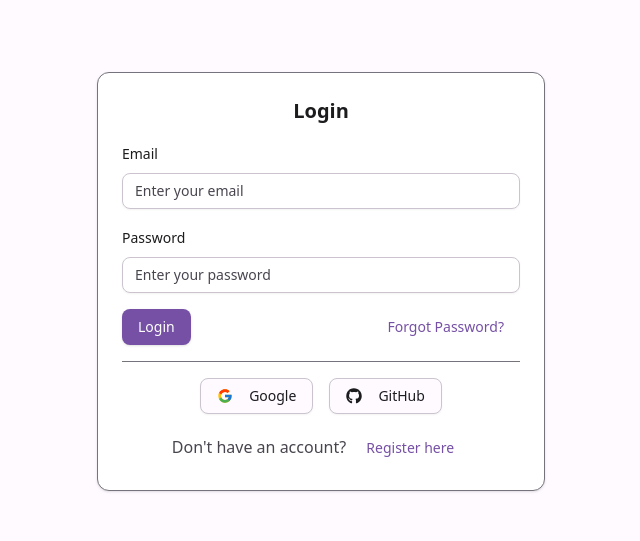
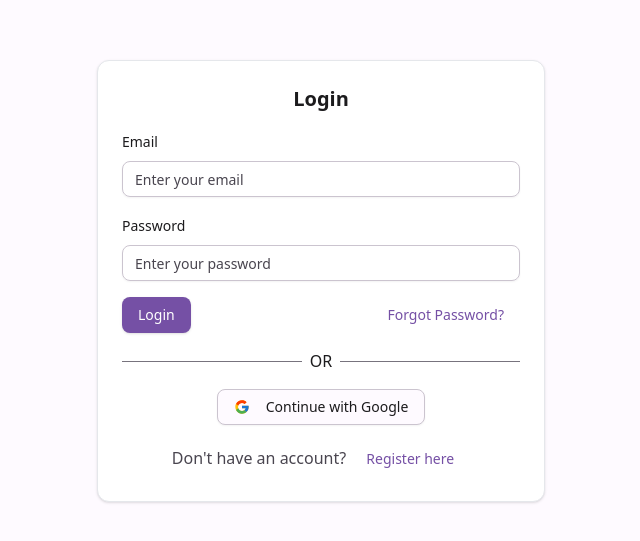
Before and after one commit to bidursapkota00/codeyalaya-web-frontend, a Next.js app: page /login in a window 1280 px wide. Shown: the part 119-660 px from the top of the page, without its empty margins (319-959 px from the left). Built offline with nearby package versions, Linux system fonts and the light colour scheme; no server answers.

Commit message:
something

```diff
--- a/src/app/(auth)/forget-password/page.tsx
+++ b/src/app/(auth)/forget-password/page.tsx
@@ -48,6 +48,7 @@ export default function Forget() {
       setIsSent(true);
       setTimer(60);
     } catch (error) {
+      console.log(error);
       setError("email", { message: "Failed to send reset email" });
     }
   };
--- a/src/app/(auth)/login/form.tsx
+++ b/src/app/(auth)/login/form.tsx
@@ -19,7 +19,6 @@ import { Input } from "@/components/ui/input";
 import { Button } from "@/components/ui/button";
 import { Alert } from "@/components/ui/alert";
 import Social from "@/app/(auth)/social";
-import { Separator } from "@/components/ui/separator";
 
 const schema = z.object({
   email: z.string().email("Valid email is required"),
@@ -138,7 +137,6 @@ export default function LoginForm() {
             Forgot Password?
           </Button>
         </div>
-        <Separator />
 
         <Social setError={setError} />
       </form>
--- a/src/app/(auth)/login/page.tsx
+++ b/src/app/(auth)/login/page.tsx
@@ -10,7 +10,7 @@ export const metadata: Metadata = {
 export default function LoginPage() {
   return (
     <div className="min-h-screen flex items-center justify-center bg-background">
-      <Card className="w-full max-w-md p-6 space-y-4">
+      <Card className="w-full max-w-md p-6 space-y-4  mt-8 mb-8">
         <h2 className="text-center text-xl font-semibold">Login</h2>
         <Form />
         <Already url="/register" />
--- a/src/app/(auth)/register/form.tsx
+++ b/src/app/(auth)/register/form.tsx
@@ -17,7 +17,6 @@ import { Input } from "@/components/ui/input";
 import { Button } from "@/components/ui/button";
 import { Alert } from "@/components/ui/alert";
 import Social from "@/app/(auth)/social";
-import { Separator } from "@/components/ui/separator";
 
 const schema = z
   .object({
@@ -37,7 +36,7 @@ const schema = z
     path: ["confirmPassword"],
   });
 
-type FormData = z.infer<typeof schema>;
+export type FormData = z.infer<typeof schema>;
 
 export default function RegisterPage() {
   const router = useRouter();
@@ -180,8 +179,6 @@ export default function RegisterPage() {
           {isSubmitting ? "Registering..." : "Register"}
         </Button>
 
-        <Separator />
-
         <Social setError={setError} />
       </form>
     </Form>
--- a/src/app/(auth)/register/page.tsx
+++ b/src/app/(auth)/register/page.tsx
@@ -10,7 +10,7 @@ export const metadata: Metadata = {
 export default function LoginPage() {
   return (
     <div className="min-h-screen flex items-center justify-center bg-background">
-      <Card className="w-full max-w-md p-6 space-y-4">
+      <Card className="w-full max-w-md p-6 space-y-4 mt-8 mb-8">
         <h2 className="text-center text-xl font-semibold">Register</h2>
         <Form />
         <Already url="/login" />
--- a/src/app/(auth)/social.tsx
+++ b/src/app/(auth)/social.tsx
@@ -1,9 +1,9 @@
 import React from "react";
 import { useRouter } from "next/navigation";
 import { FcGoogle } from "react-icons/fc";
-import { FaGithub } from "react-icons/fa";
 import { Button } from "@/components/ui/button";
 import { UseFormSetError } from "react-hook-form";
+import { FormData } from "./register/form";
 
 import {
   signInWithPopup,
@@ -11,9 +11,10 @@ import {
   GithubAuthProvider,
 } from "firebase/auth";
 import { auth } from "@/firebase";
+import { Separator } from "@/components/ui/separator";
 
 type SocialProps = {
-  setError: UseFormSetError<any>;
+  setError: UseFormSetError<FormData>;
 };
 
 export default function Social({ setError }: SocialProps) {
@@ -52,21 +53,22 @@ export default function Social({ setError }: SocialProps) {
   };
 
   return (
-    <div className="flex justify-center gap-4">
+    <>
+      <div className="flex items-center gap-2">
+        <Separator className="shrink " />
+        <p>OR</p>
+        <Separator className="shrink " />
+      </div>
+      <div className="flex justify-center">
         <Button
           type="button"
           variant="outline"
           onClick={() => handleSocialLogin(new GoogleAuthProvider())}
         >
-        <FcGoogle size={24} className="mr-2" /> Google
-      </Button>
-      <Button
-        type="button"
-        variant="outline"
-        onClick={() => handleSocialLogin(new GithubAuthProvider())}
-      >
-        <FaGithub size={24} className="mr-2" /> GitHub
+          <FcGoogle size={24} className="mr-2" />
+          Continue with Google
         </Button>
       </div>
+    </>
   );
 }
--- a/src/app/globals.css
+++ b/src/app/globals.css
@@ -2,7 +2,6 @@
 @tailwind components;
 @tailwind utilities;
 
-@layer base {
 :root {
   --radius: 0.625rem;
   --background: 293 100% 99%;
@@ -72,13 +71,3 @@
   --sidebar-border: 267 7% 29%;
   --sidebar-ring: 290 9% 89%;
 }
-}
-
-@layer base {
-  * {
-    @apply border-border;
-  }
-  body {
-    @apply bg-background text-foreground;
-  }
-}
```
Lines whose indentation alone changed are shown as unchanged.
